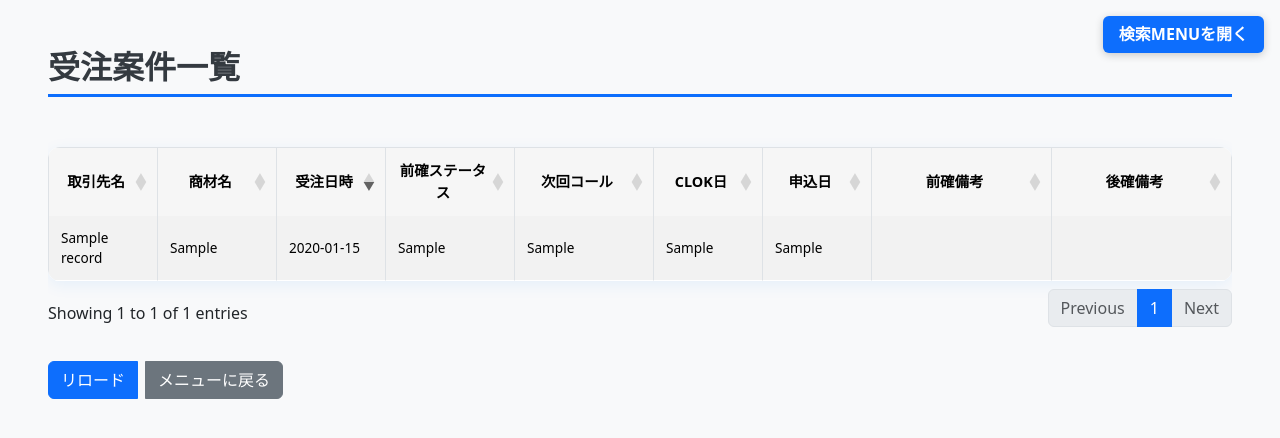
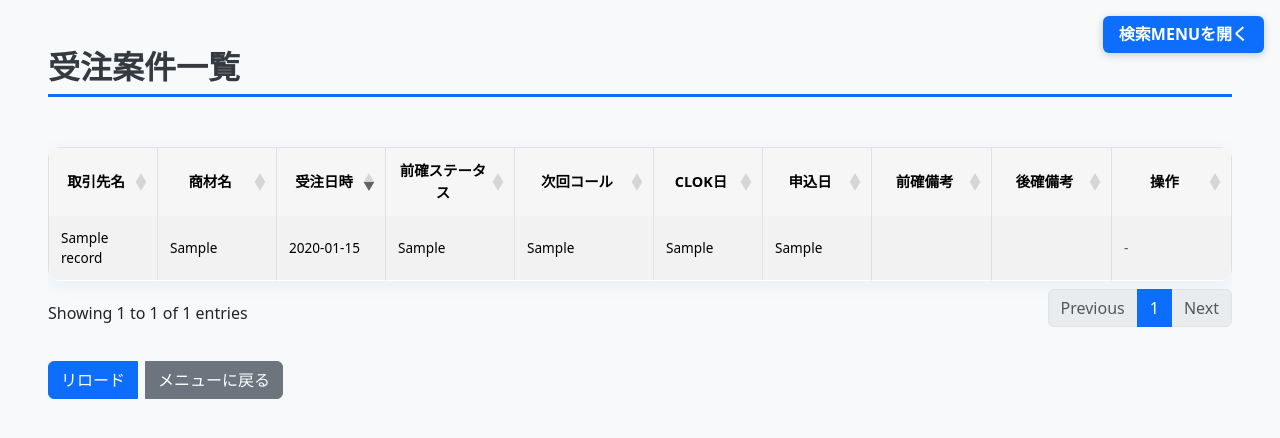
Before and after one commit to 6hfu/giftsf, a Flask app: template templates/records.html in a window 1280 px wide. Shown: the top 438 px of the page. Run offline with Flask 3, Linux system fonts and the light colour scheme; the template is opened without the code that fills it: most values are stand-ins (such as "Sample title", 1, 10 or a date in 2020); some libraries are stand-ins or nearby versions.

Commit message:
Update records.html

```diff
--- a/templates/records.html
+++ b/templates/records.html
@@ -384,6 +384,7 @@
                         <th>申込日</th>
                         <th>前確備考</th>
                         <th>後確備考</th>
+                        <th>操作</th> <!-- ★ 追加 -->
                       </tr>
                     </thead>
                     <tbody>
@@ -398,9 +399,17 @@
                         <td>{{ record.Field118__c or '' }}</td>
                         <td>{{ (record.Field171__c or '').replace('\n', '<br>') | safe }}</td>
                         <td>{{ (record.Field172__c or '').replace('\n', '<br>') | safe }}</td>
+                        <td>
+                          {% if not record.CLOK__c %}
+                            <a href="{{ url_for('edit_record', record_id=record.Id) }}" class="btn btn-sm btn-warning">編集</a>
+                          {% else %}
+                            <span class="text-muted">-</span>
+                          {% endif %}
+                        </td>
                       </tr>
                       {% endfor %}
                     </tbody>
+
                 </table>
             </table>
         </div>
```
Lines whose indentation alone changed are shown as unchanged.
